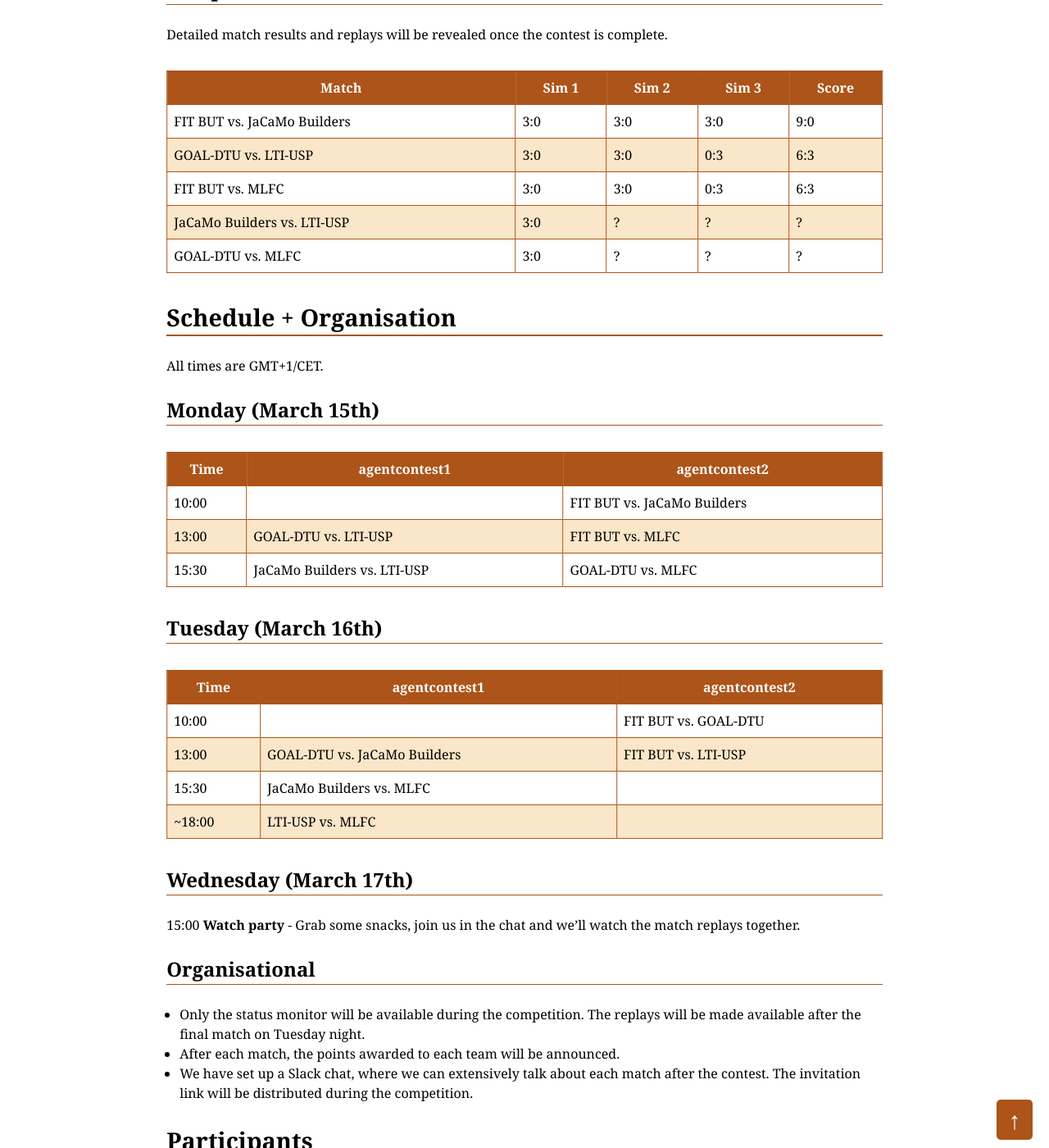
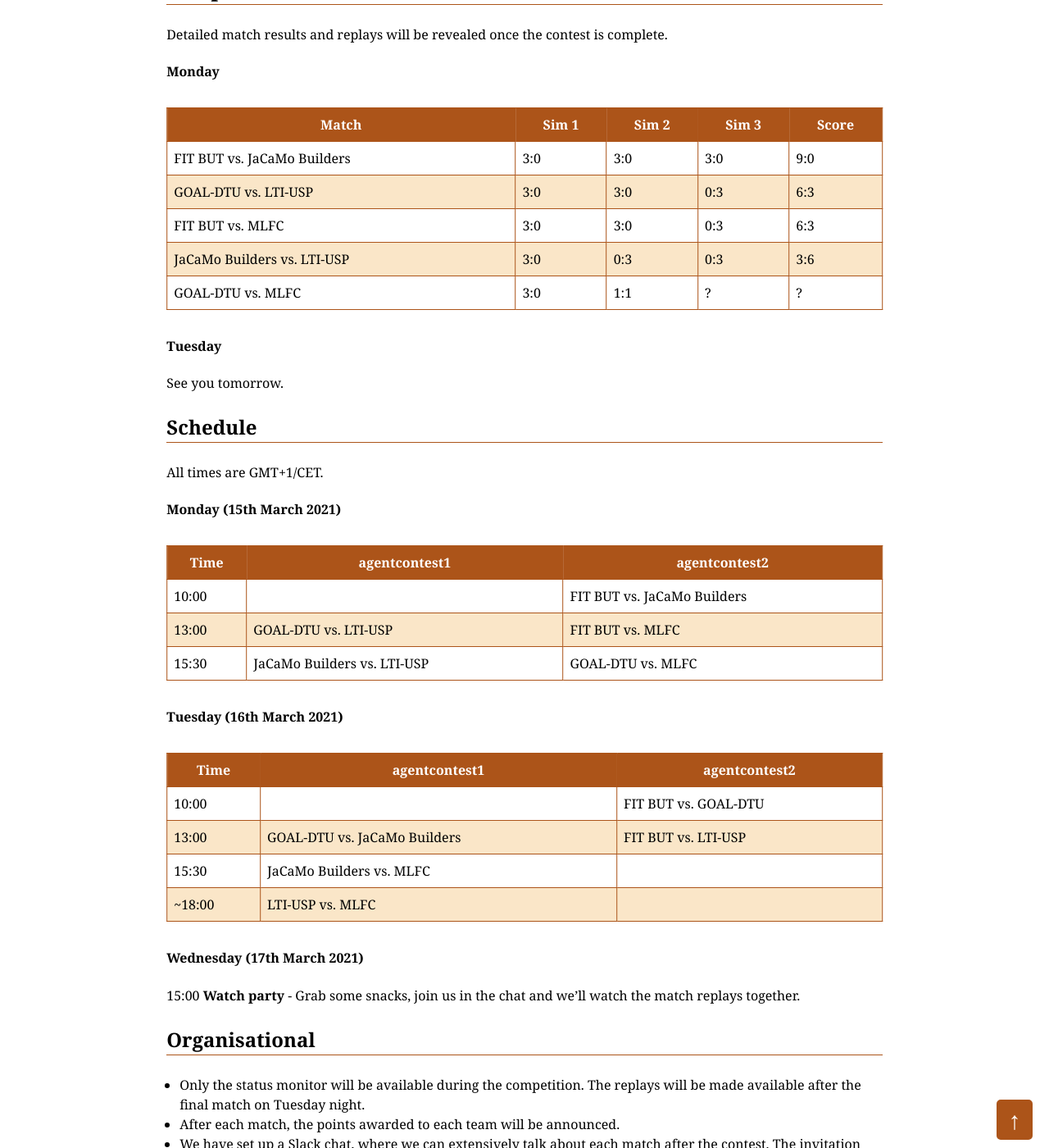
Before and after one commit to agentcontest/agentcontest.github.io, a Jekyll site: the page built from 2020/index.md, in a window 1280 px wide and 1400 px high, scrolled down 1420 px. Shown: the whole window at 82% size. Built offline with Jekyll 4.4.1, drawn with Linux system fonts in a browser that asks for light colours; some of the changed text lies outside the part shown.

Commit message:
day 1 almost complete

```diff
--- a/2020/index.md
+++ b/2020/index.md
@@ -20,14 +20,14 @@
 Contest
 -------
 
-### Results so far
+### Results after Day 1
 
 Placement | Team | Total Score | Sources
 --- | --- | --- | ---
 1 | FIT BUT | 15 |
-2 | Goal-DTU | 9 |
-3 | LTI-USP | 3 |
-  | MLFC | 3 |
+2 | Goal-DTU | 10 |
+3 | LTI-USP | 9 |
+  | MLFC | 4 |
   | JaCaMo Builders | 3 |
 
 ### Completed matches
@@ -35,20 +35,25 @@
 Detailed match results and replays will be revealed once the contest is
 complete.
 
+#### Monday
+
 Match | Sim 1 | Sim 2 | Sim 3 | Score
 --- | --- | --- | --- | ---
 FIT BUT vs. JaCaMo Builders | 3:0 | 3:0 | 3:0 | 9:0
 GOAL-DTU vs. LTI-USP | 3:0 | 3:0 | 0:3 | 6:3
 FIT BUT vs. MLFC | 3:0 | 3:0 | 0:3 | 6:3
-JaCaMo Builders vs. LTI-USP | 3:0 | ? | ? | ?
-GOAL-DTU vs. MLFC | 3:0 | ? | ? | ?
+JaCaMo Builders vs. LTI-USP | 3:0 | 0:3 | 0:3 | 3:6
+GOAL-DTU vs. MLFC | 3:0 | 1:1 | ? | ?
 
-Schedule + Organisation
------------------------
+#### Tuesday
+
+See you tomorrow.
+
+### Schedule
 
 All times are GMT+1/CET.
 
-### Monday (March 15th)
+#### Monday (15th March 2021)
 
 Time | agentcontest1 | agentcontest2
 --- | --- | ---
@@ -56,7 +61,7 @@
 13:00 | GOAL-DTU vs. LTI-USP | FIT BUT vs. MLFC
 15:30 | JaCaMo Builders vs. LTI-USP | GOAL-DTU vs. MLFC
 
-### Tuesday (March 16th)
+#### Tuesday (16th March 2021)
 
 Time | agentcontest1 | agentcontest2
 --- | --- | ---
@@ -65,7 +70,7 @@
 15:30 | JaCaMo Builders vs. MLFC |
 ~18:00 | LTI-USP vs. MLFC |
 
-### Wednesday (March 17th)
+#### Wednesday (17th March 2021)
 
 15:00 **Watch party** - Grab some snacks, join us in the chat and we'll watch the match replays together.
 
@@ -99,7 +104,7 @@
 End of [Registration](#registration) and [Qualification](#qualification) | <del>22 October</del> <del>12 February 2021</del> 19 February 2021
 Contest | <del>9 - 13 November</del> 15-19 March 2021
 
-(Update 27th October: The contest has been postponed to spring 2021.)
+Update 27th October: The contest has been postponed to spring 2021.
 
 ### Registration
 
```
Also changed, not shown: other parts of 2020/index.md (+2 -2 lines).
